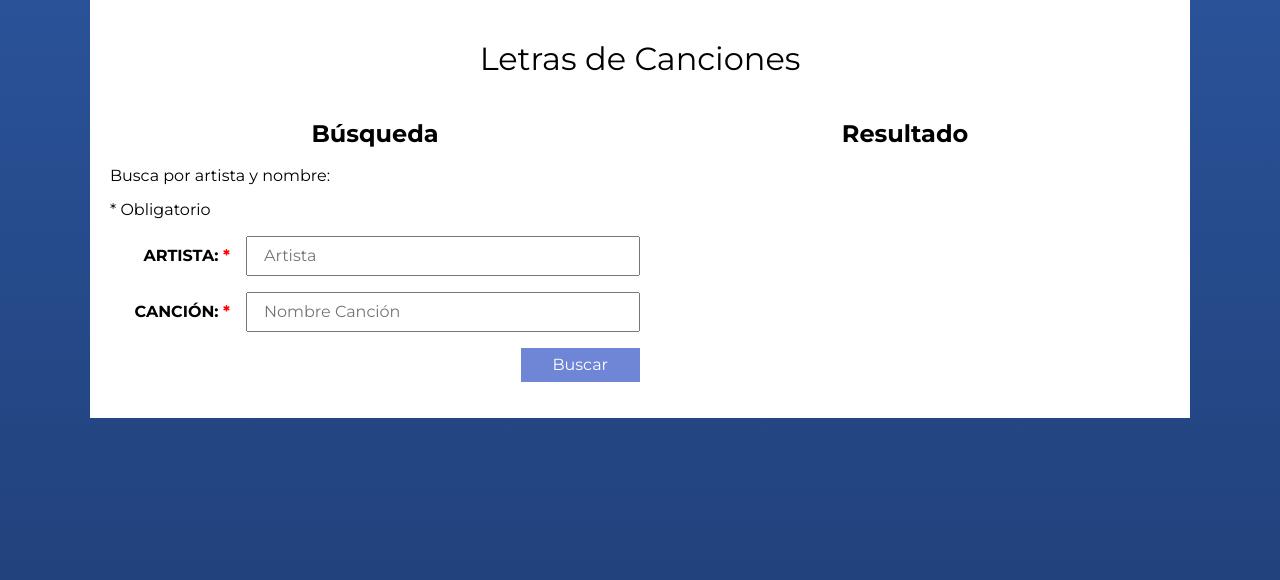
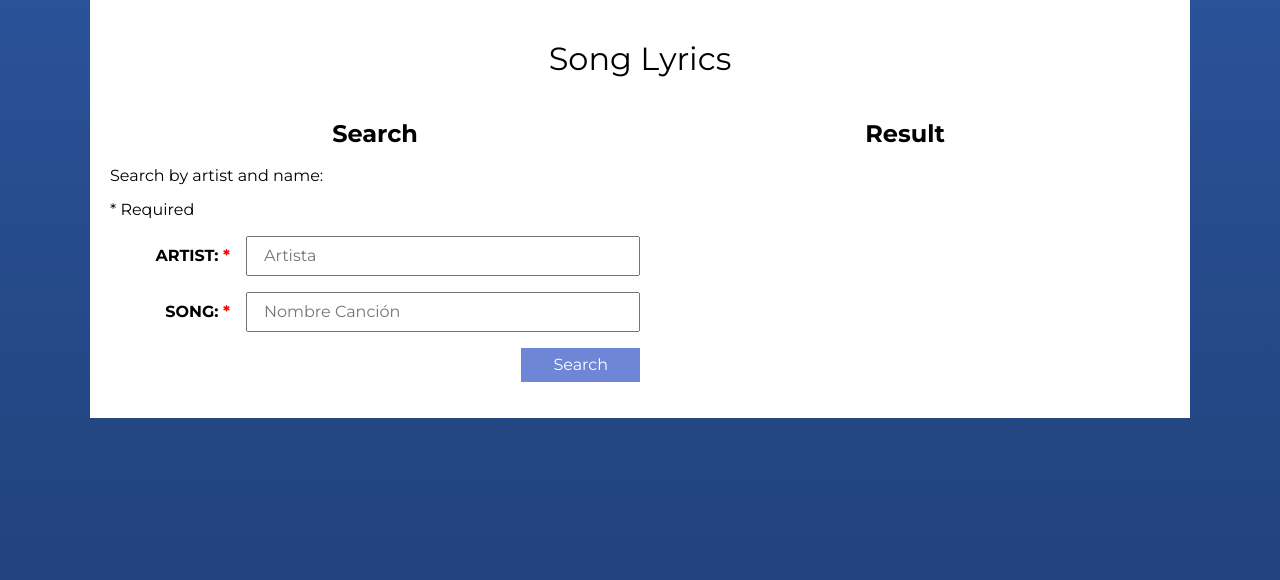
Before and after one commit to baodieppro/song-lyrics-search, a plain HTML site: page index.html in a window 1280 px wide. Drawn offline with nearby package versions, Linux system fonts and the light colour scheme.

Commit message:
change spanish words into english

```diff
--- a/index.html
+++ b/index.html
@@ -4,7 +4,7 @@
     <meta charset="UTF-8">
     <meta name="viewport" content="width=device-width, initial-scale=1.0">
     <meta http-equiv="X-UA-Compatible" content="ie=edge">
-    <title>Document</title>
+    <title>Song lyrics search</title>
     <link rel="stylesheet" href="https://necolas.github.io/normalize.css/8.0.0/normalize.css">
     <link href="https://fonts.googleapis.com/css?family=Montserrat:400,700,900" rel="stylesheet">
     <link rel="stylesheet" href="css/style.css">
@@ -13,31 +13,31 @@
 <body>
 
     <main id="contenido" class="contenido">
-            <h1>Letras de Canciones</h1>
+            <h1>Song Lyrics</h1>
             <div class="contenedor">
                     <div id="buscar" class="buscar">
-                            <h2>Búsqueda</h2>
-                            <p>Busca por artista y nombre:</p>
-                            <p><span> * </span>Obligatorio</p>
+                            <h2>Search</h2>
+                            <p>Search by artist and name:</p>
+                            <p><span> * </span>Required</p>
                             <form action="#" id="formulario-buscar">
                                 <div class="input">
-                                    <label for="artista">Artista: <span>*</span></label>
+                                    <label for="artista">Artist: <span>*</span></label>
                                     <input type="text" id="artista" placeholder="Artista">
                                 </div>
                                 <div class="input">
-                                    <label for="cancion">Canción: <span>*</span></label>
+                                    <label for="cancion">Song: <span>*</span></label>
                                     <input type="text" id="cancion" placeholder="Nombre Canción">
                                 </div>
 
                                 <div class="input enviar">
-                                    <input type="submit" value="Buscar">
+                                    <input type="submit" value="Search">
                                 </div>
 
                                 <div id="mensajes"></div>
                             </form>
                     </div>
                     <div class="letra-resultado">
-                            <h2>Resultado</h2>
+                            <h2>Result</h2>
                             <div id="resultado"></div>
                     </div>
             </div>
```
